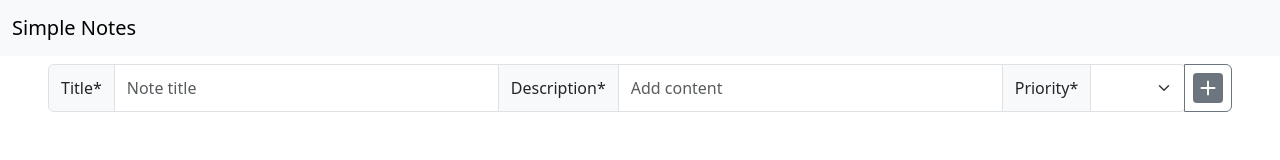
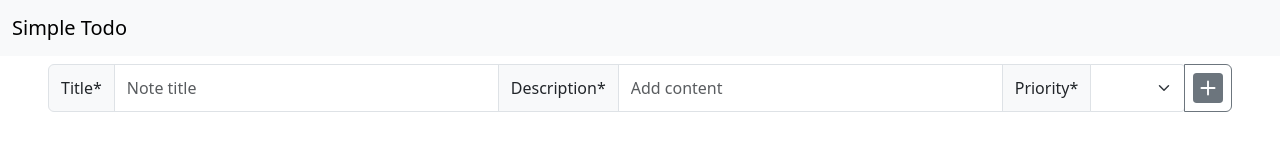
Before and after one commit to yesrab/angular-18-crud, an Angular app: page / in a window 1280 px wide. Shown: the top 160 px of the page. Built offline with nearby package versions, Linux system fonts and the light colour scheme.

Commit message:
changed app name

```diff
--- a/src/app/nav-header/nav-header.component.html
+++ b/src/app/nav-header/nav-header.component.html
@@ -1,7 +1,7 @@
 <header>
   <nav class="navbar navbar-expand-lg bg-body-tertiary">
     <div class="container-fluid">
-      <a class="navbar-brand" href="/">Simple Notes</a>
+      <a class="navbar-brand" href="/">Simple Todo</a>
       <button
         class="navbar-toggler"
         type="button"
```
